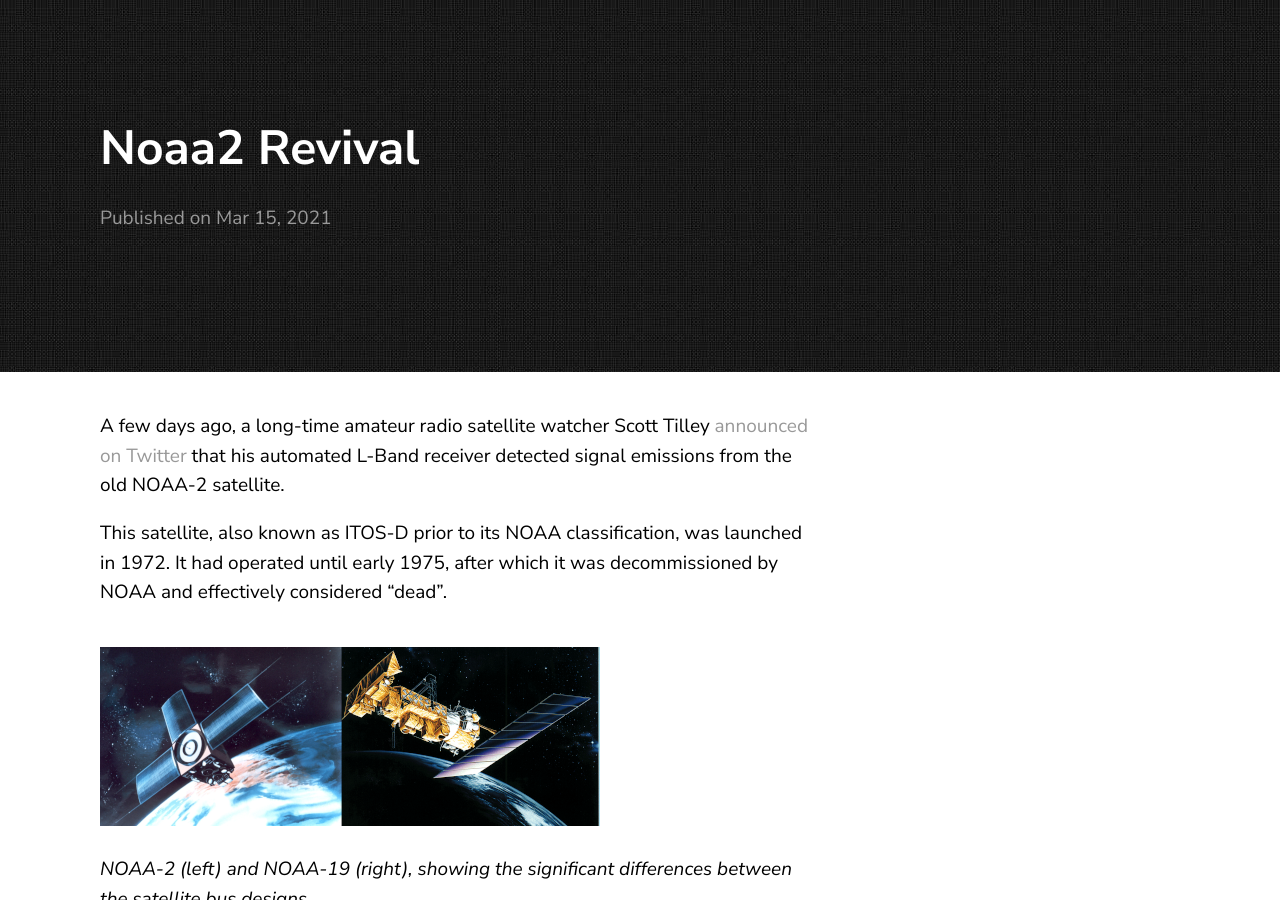
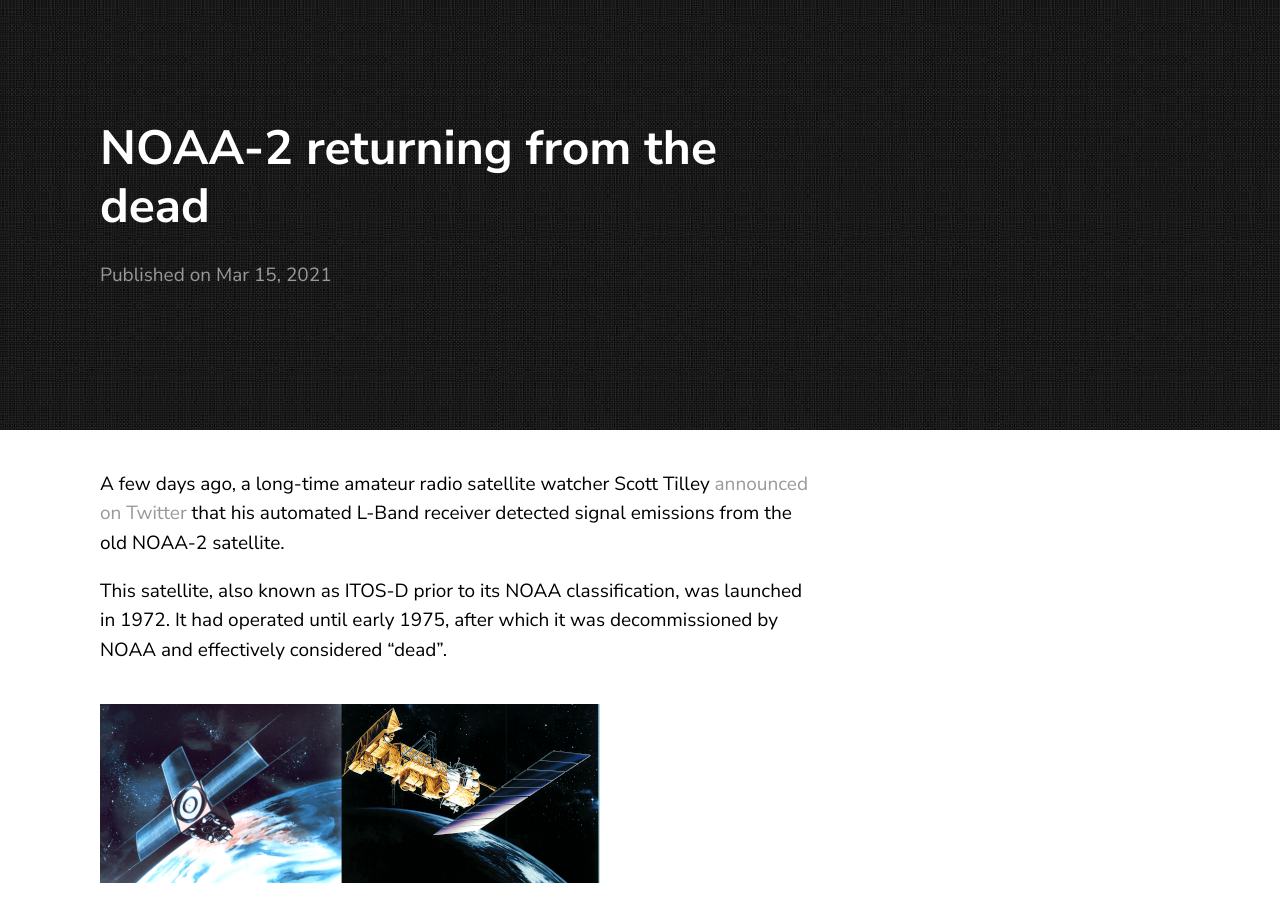
Before and after one commit to sgcderek/sgcderek.github.io, a Jekyll site: the page built from _posts/2021-03-15-noaa2-revival.markdown, in a window 1280 px wide and 900 px high. Built offline with Jekyll 4.4.1, drawn with Linux system fonts in a browser that asks for light colours; our own code applies the rules of GitHub Pages for plain Markdown files.

Commit message:
Update 2021-03-15-noaa2-revival.markdown

```diff
--- a/_posts/2021-03-15-noaa2-revival.markdown
+++ b/_posts/2021-03-15-noaa2-revival.markdown
@@ -1,3 +1,10 @@
+---
+layout: post
+title:  "NOAA-2 returning from the dead"
+description:
+date:   2021-03-15
+categories:
+---
 A few days ago, a long-time amateur radio satellite watcher Scott Tilley  [announced on Twitter](https://twitter.com/coastal8049/status/1370568925386215428)  that his automated L-Band receiver detected signal emissions from the old NOAA-2 satellite.
 
 This satellite, also known as ITOS-D prior to its NOAA classification, was launched in 1972. It had operated until early 1975, after which it was decommissioned by NOAA and effectively considered "dead".
```
